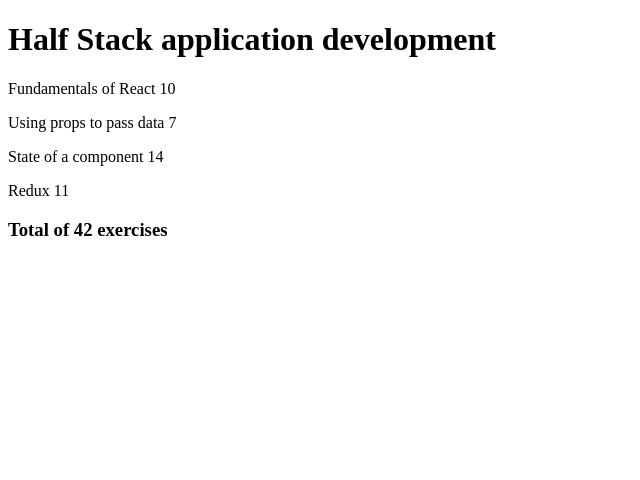
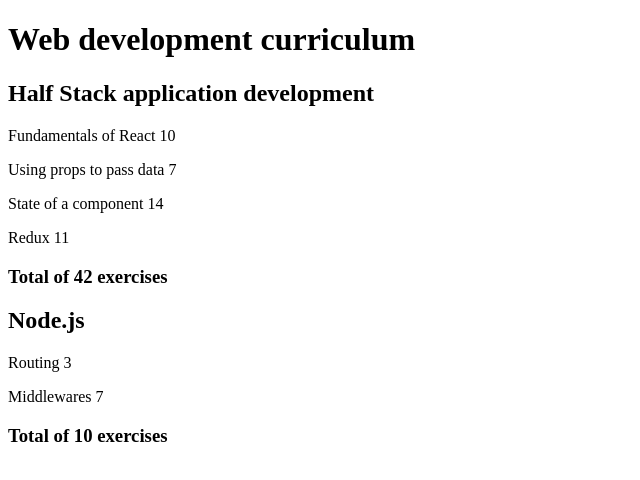
Before and after one commit to ToYzY9/part2, a React (Vite) app in the folder courseinfo/: page / in a window 1280 px wide. Shown: the top 480 px of the page, without its empty margins (0-640 px from the left). Built offline with nearby package versions, Linux system fonts and the light colour scheme.

Commit message:
courseinfo étape 9 - Terminer

```diff
--- a/courseinfo/src/App.jsx
+++ b/courseinfo/src/App.jsx
@@ -1,7 +1,8 @@
 import Course from "./components/Course";
 
 const App = () => {
-    const course = {
+    const courses = [
+        {
             id: 1,
             name: "Half Stack application development",
             parts: [
@@ -26,11 +27,35 @@
                     id: 4,
                 },
             ],
-    };
+        },
+        {
+            name: "Node.js",
+            id: 2,
+            parts: [
+                {
+                    name: "Routing",
+                    exercises: 3,
+                    id: 1,
+                },
+                {
+                    name: "Middlewares",
+                    exercises: 7,
+                    id: 2,
+                },
+            ],
+        },
+    ];
 
     return (
         <div>
-            <Course course={course} />
+            <h1>Web development curriculum</h1>
+            {courses.map((course) => {
+                return (
+                    <div>
+                        <Course key={course.id} course={course} />
+                    </div>
+                );
+            })}
         </div>
     );
 };
--- a/courseinfo/src/components/Header.jsx
+++ b/courseinfo/src/components/Header.jsx
@@ -1,7 +1,7 @@
 const Header = ({ course }) => {
     return (
         <div>
-            <h1>{course.name}</h1>
+            <h2>{course.name}</h2>
         </div>
     );
 };
```
Lines whose indentation alone changed are shown as unchanged.
